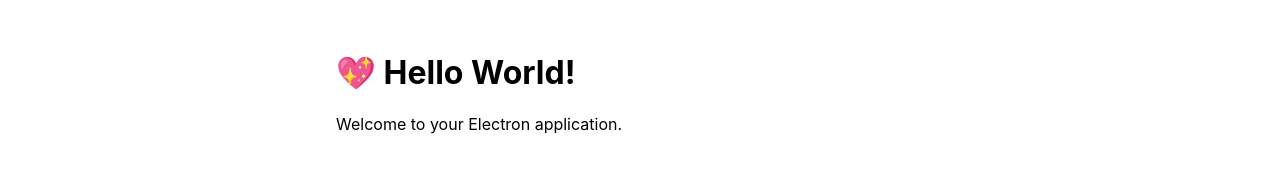
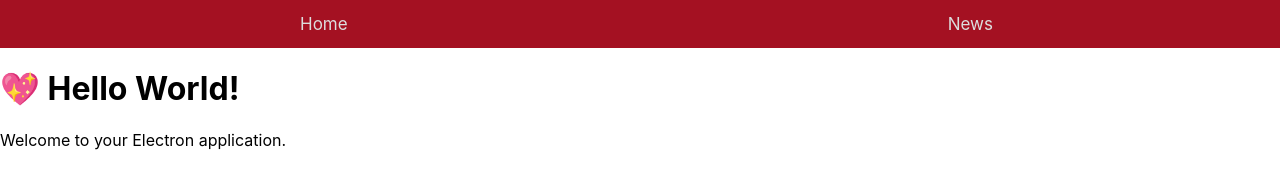
Before and after one commit to hpearl725/SFWE301, an Electron app: page SfweDisplay/src/index.html in a window 1280 px wide. Drawn offline with Linux system fonts and the light colour scheme.

Commit message:
added nav bar missing functionality

```diff
--- /dev/null
+++ b/SfweDisplay/src/active_button.js
@@ -0,0 +1,3 @@
+x = document.getElementById(1)
+
+x.addEventListener("click",console.log(hit))
--- a/SfweDisplay/src/index.css
+++ b/SfweDisplay/src/index.css
@@ -2,6 +2,36 @@
   font-family: -apple-system, BlinkMacSystemFont, 'Segoe UI', Roboto, Helvetica,
     Arial, sans-serif;
   margin: auto;
-  max-width: 38rem;
-  padding: 2rem;
 }
+
+/* Add a black background color to the top navigation */
+.topnav {
+  background-color: #A41122;;
+  overflow: hidden;
+  display: flex;
+  justify-content: space-between;
+  align-items: center
+}
+
+/* Style the links inside the navigation bar */
+.topnav a {
+  align-items: stretch;
+  color: #ddd;
+  text-align: center;
+  /* need to figure out how to do dynamic padding maybe js? maybe fixed */
+  padding: 14px 300px;
+  text-decoration: none;
+  font-size: 17px;
+}
+
+/* Change the color of links on hover */
+/* .topnav a:hover {
+  background-color: #003366;
+  color: #ddd;
+} */
+
+/* Add a color to the active/current link */
+.topnav a.active {
+  background-color: #003366;
+  color: white;
+}
--- a/SfweDisplay/src/index.html
+++ b/SfweDisplay/src/index.html
@@ -6,8 +6,14 @@
     <link rel="stylesheet" href="index.css" />
   </head>
   <body style="background-color:white">
-
+    <div class="topnav">
+      <a id = 1 class="button" href="#home">Home</a>
+      <a id = 2 class="button" href="#news">News</a>
+      <a id = 3 class="button" href="#contact">Contact</a>
+      <a id = 4 class="button" href="#about">About</a>
+    </div>
     <h1>💖 Hello World!</h1>
     <p>Welcome to your Electron application.</p>
+    <scrip src=active_button.js></script>
   </body>
 </html>
```
Also changed, not shown: SfweDisplay/src/index.js (+7 -8 lines).
